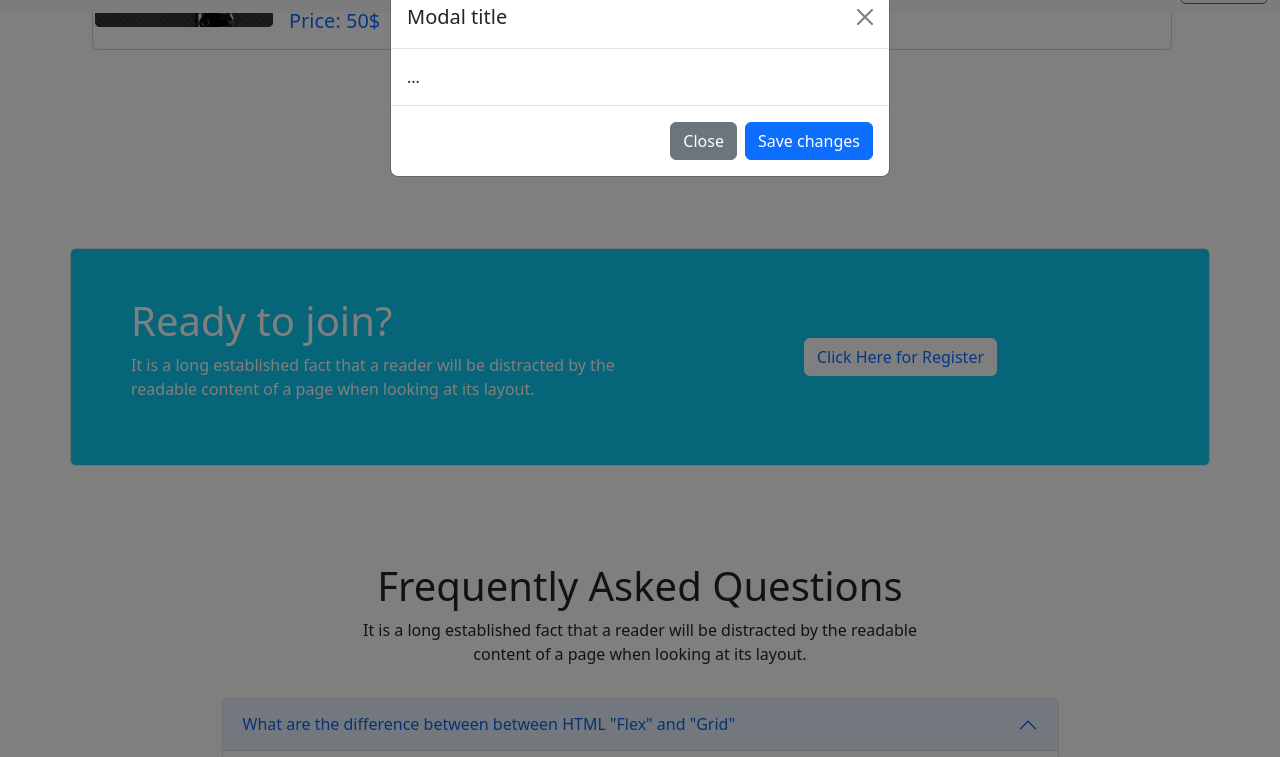
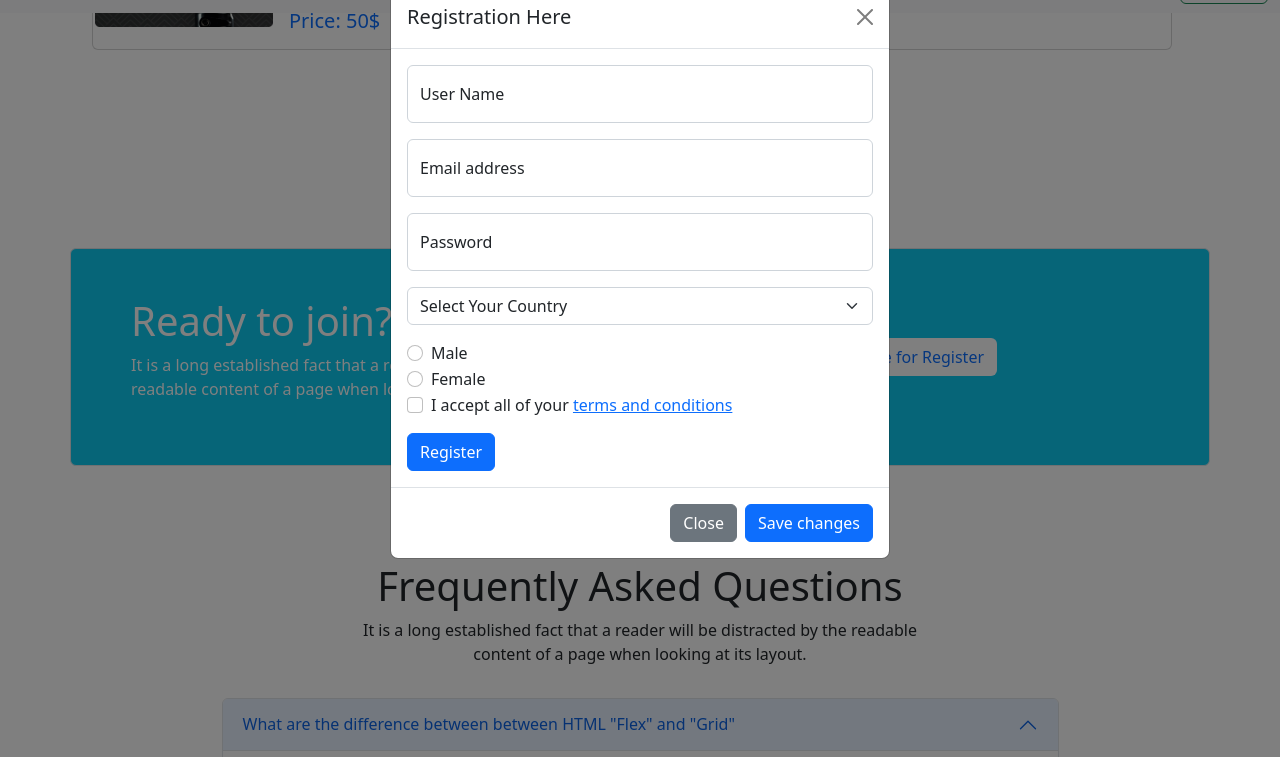
Before and after one commit to nasirullahnu/e-tech, a plain HTML site: page index.html in a window 1280 px wide. Both pictures are taken after a click on the button "Click Here for Register". Shown: the part 1384-2141 px from the top of the page. Drawn offline with nearby package versions, Linux system fonts and the light colour scheme.

Commit message:
modal form added

```diff
--- a/index.html
+++ b/index.html
@@ -277,18 +277,68 @@
                         Click Here for Register
                     </button>
 
-                    <!-- Modal -->
+                    <!-- Modal form start -->
                     <div class="modal fade" id="exampleModal" tabindex="-1" aria-labelledby="exampleModalLabel"
                         aria-hidden="true">
                         <div class="modal-dialog">
                             <div class="modal-content">
                                 <div class="modal-header">
-                                    <h5 class="modal-title" id="exampleModalLabel">Modal title</h5>
+                                    <h5 class="modal-title" id="exampleModalLabel">Registration Here</h5>
                                     <button type="button" class="btn-close" data-bs-dismiss="modal"
                                         aria-label="Close"></button>
                                 </div>
                                 <div class="modal-body">
-                                    ...
+                                    <form action="">
+                                        <div class="form-floating mb-3">
+                                            <input type="email" class="form-control" id="floatingInput"
+                                                placeholder="name@example.com">
+                                            <label for="floatingInput">User Name</label>
+                                        </div>
+                                        <div class="form-floating mb-3">
+                                            <input type="email" class="form-control" id="floatingInput"
+                                                placeholder="name@example.com">
+                                            <label for="floatingInput">Email address</label>
+                                        </div>
+                                        <div class="form-floating mb-3">
+                                            <input type="password" class="form-control" id="floatingPassword"
+                                                placeholder="Password">
+                                            <label for="floatingPassword">Password</label>
+                                        </div>
+                                        <select class="form-select mb-3" aria-label="Default select example">
+                                            <option selected>Select Your Country</option>
+                                            <option value="1">Bangladesh</option>
+                                            <option value="2">Turkey</option>
+                                            <option value="3">Pakistan</option>
+                                            <option value="3">Morocco</option>
+                                            <option value="3">Indonesia</option>
+                                            <option value="3">Phillipines</option>
+                                            <option value="3">Malayesia</option>
+                                            <option value="3">Bhutan</option>
+                                            <option value="3">Qatar</option>
+                                        </select>
+                                        <div class="form-check">
+                                            <input class="form-check-input" type="radio" name="flexRadioDefault" id="flexRadioDefault1">
+                                            <label class="form-check-label" for="flexRadioDefault1">
+                                              Male
+                                            </label>
+                                          </div>
+                                        <div class="form-check">
+                                            <input class="form-check-input" type="radio" name="flexRadioDefault" id="flexRadioDefault1">
+                                            <label class="form-check-label" for="flexRadioDefault1">
+                                              Female
+                                            </label>
+                                          </div>
+
+
+                                        <div class="form-check mb-3">
+                                            <input class="form-check-input" type="checkbox" value=""
+                                                id="flexCheckDefault">
+                                            <label class="form-check-label" for="flexCheckDefault">
+                                                I accept all of your <a href="">terms and conditions</a>
+                                            </label>
+                                        </div>
+                                        <input class="btn btn-primary" type="button" value="Register">
+                                    </form>
                                 </div>
                                 <div class="modal-footer">
                                     <button type="button" class="btn btn-secondary"
@@ -298,6 +348,7 @@
                             </div>
                         </div>
                     </div>
+                    <!-- Modal form end  -->
                 </div>
             </div>
         </div>
@@ -319,64 +370,88 @@
                 <div class="accordion" id="accordionPanelsStayOpenExample">
                     <div class="accordion-item">
                         <h2 class="accordion-header" id="panelsStayOpen-headingOne">
-                        <button class="accordion-button" type="button" data-bs-toggle="collapse" data-bs-target="#panelsStayOpen-collapseOne" aria-expanded="true" aria-controls="panelsStayOpen-collapseOne">
+                            <button class="accordion-button" type="button" data-bs-toggle="collapse"
+                                data-bs-target="#panelsStayOpen-collapseOne" aria-expanded="true"
+                                aria-controls="panelsStayOpen-collapseOne">
                                 What are the difference between between HTML "Flex" and "Grid"
                             </button>
                         </h2>
-                      <div id="panelsStayOpen-collapseOne" class="accordion-collapse collapse show" aria-labelledby="panelsStayOpen-headingOne">
+                        <div id="panelsStayOpen-collapseOne" class="accordion-collapse collapse show"
+                            aria-labelledby="panelsStayOpen-headingOne">
                             <div class="accordion-body">
-                          <strong>Dimensions define the primary demarcation</strong> between Flexbox and CSS Grid. Flexbox was designed specifically for one-dimensional layouts, while CSS Grid is engineered to enable two-dimensional layouts. Therefore, CSS Grid can easily render rows and columns simultaneously.
+                                <strong>Dimensions define the primary demarcation</strong> between Flexbox and CSS Grid.
+                                Flexbox was designed specifically for one-dimensional layouts, while CSS Grid is
+                                engineered to enable two-dimensional layouts. Therefore, CSS Grid can easily render rows
+                                and columns simultaneously.
 
-                          In layperson’s terms, CSS Grid presents a larger canvas, while Flexbox offers minute functionality that operates in a restricted space. The grids have been designed for a two-dimensional organization.
+                                In layperson’s terms, CSS Grid presents a larger canvas, while Flexbox offers minute
+                                functionality that operates in a restricted space. The grids have been designed for a
+                                two-dimensional organization.
                             </div>
                         </div>
                     </div>
                     <div class="accordion-item">
                         <h2 class="accordion-header" id="panelsStayOpen-headingTwo">
-                        <button class="accordion-button collapsed" type="button" data-bs-toggle="collapse" data-bs-target="#panelsStayOpen-collapseTwo" aria-expanded="false" aria-controls="panelsStayOpen-collapseTwo">
+                            <button class="accordion-button collapsed" type="button" data-bs-toggle="collapse"
+                                data-bs-target="#panelsStayOpen-collapseTwo" aria-expanded="false"
+                                aria-controls="panelsStayOpen-collapseTwo">
                                 Difference between "Bootstrap" and "Tailwind".
                             </button>
                         </h2>
-                      <div id="panelsStayOpen-collapseTwo" class="accordion-collapse collapse" aria-labelledby="panelsStayOpen-headingTwo">
+                        <div id="panelsStayOpen-collapseTwo" class="accordion-collapse collapse"
+                            aria-labelledby="panelsStayOpen-headingTwo">
                             <div class="accordion-body">
-                          <strong> Bootstrap comes with a set of pre-styled</strong> responsive, mobile-first components that possess a definite UI kit. Tailwind CSS uses a set of utility classes to create a neat UI with more flexibility and uniqueness. Sites created using Bootstrap follow the generic pattern that makes them look identical.
+                                <strong> Bootstrap comes with a set of pre-styled</strong> responsive, mobile-first
+                                components that possess a definite UI kit. Tailwind CSS uses a set of utility classes to
+                                create a neat UI with more flexibility and uniqueness. Sites created using Bootstrap
+                                follow the generic pattern that makes them look identical.
                             </div>
                         </div>
                     </div>
                     <div class="accordion-item">
                         <h2 class="accordion-header" id="panelsStayOpen-headingThree">
-                        <button class="accordion-button collapsed" type="button" data-bs-toggle="collapse" data-bs-target="#panelsStayOpen-collapseThree" aria-expanded="false" aria-controls="panelsStayOpen-collapseThree">
+                            <button class="accordion-button collapsed" type="button" data-bs-toggle="collapse"
+                                data-bs-target="#panelsStayOpen-collapseThree" aria-expanded="false"
+                                aria-controls="panelsStayOpen-collapseThree">
                                 What is CSS Box Model?
                             </button>
                         </h2>
-                      <div id="panelsStayOpen-collapseThree" class="accordion-collapse collapse" aria-labelledby="panelsStayOpen-headingThree">
+                        <div id="panelsStayOpen-collapseThree" class="accordion-collapse collapse"
+                            aria-labelledby="panelsStayOpen-headingThree">
                             <div class="accordion-body">
-                          <strong>In CSS, the term "box model" is used</strong> when talking about design and layout. The CSS box model is essentially a box that wraps around every HTML element. It consists of: margins, borders, padding, and the actual content.
+                                <strong>In CSS, the term "box model" is used</strong> when talking about design and
+                                layout. The CSS box model is essentially a box that wraps around every HTML element. It
+                                consists of: margins, borders, padding, and the actual content.
 
                             </div>
                         </div>
                     </div>
                     <div class="accordion-item">
                         <h2 class="accordion-header" id="panelsStayOpen-headingThree">
-                        <button class="accordion-button collapsed" type="button" data-bs-toggle="collapse" data-bs-target="#panelsStayOpen-collapseThree" aria-expanded="false" aria-controls="panelsStayOpen-collapseThree">
+                            <button class="accordion-button collapsed" type="button" data-bs-toggle="collapse"
+                                data-bs-target="#panelsStayOpen-collapseThree" aria-expanded="false"
+                                aria-controls="panelsStayOpen-collapseThree">
                                 What is Semantic tag?
                             </button>
                         </h2>
-                      <div id="panelsStayOpen-collapseThree" class="accordion-collapse collapse" aria-labelledby="panelsStayOpen-headingThree">
+                        <div id="panelsStayOpen-collapseThree" class="accordion-collapse collapse"
+                            aria-labelledby="panelsStayOpen-headingThree">
                             <div class="accordion-body">
-                          <strong>Semantic HTML elements are</strong> those that clearly describe their meaning in a human- and machine-readable way. Elements such as "header", "footer" and "article" are all considered semantic because they accurately describe the purpose of the element and the type of content that is inside them.
+                                <strong>Semantic HTML elements are</strong> those that clearly describe their meaning in
+                                a human- and machine-readable way. Elements such as "header", "footer" and "article" are
+                                all considered semantic because they accurately describe the purpose of the element and
+                                the type of content that is inside them.
                             </div>
                         </div>
                     </div>
                 </div>
             </div>
         </div>
-
         <!-- faqq emd from here -->
+    </section>
+    <!-- frequently asked quesctions end here  -->
 
 
-    </section>
-    <!-- frequently asked quesctions end here  -->
 
     <!-- main part end  -->
 
```
Lines whose indentation alone changed are shown as unchanged.
